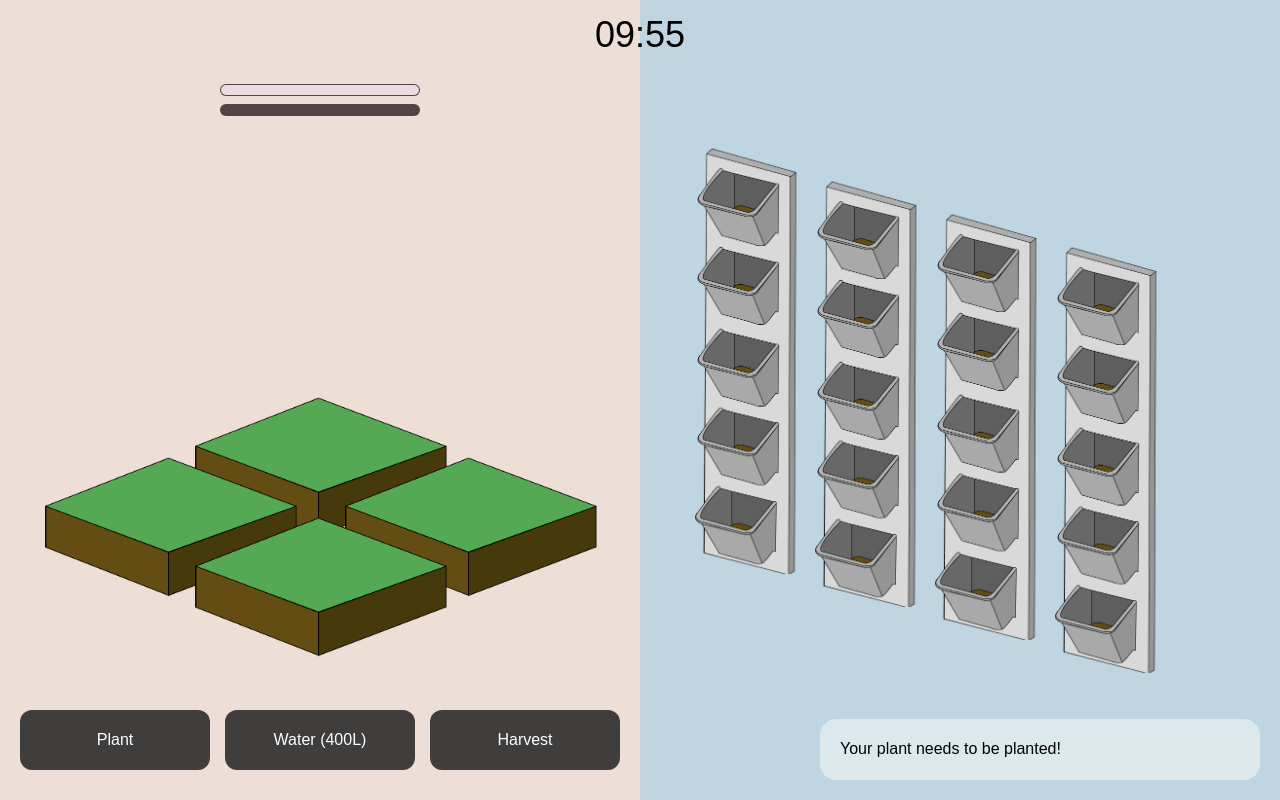
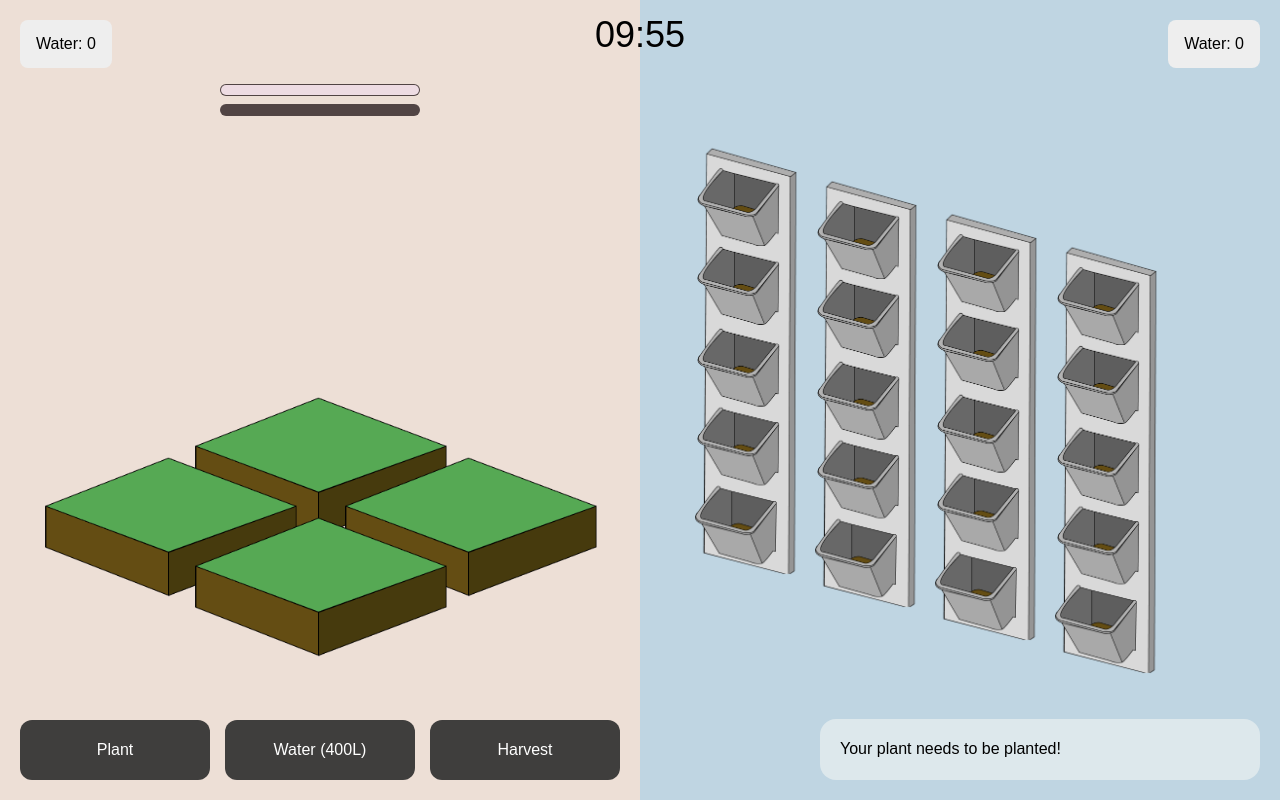
Before and after one commit to quentinguidee/farmup, a React (Vite) app: page / in a window 1280 px wide. Built offline with nearby package versions, Linux system fonts and the light colour scheme.

Commit message:
Show water consumption
Signed-off-by: Quentin Guidée <git@arra.red>

```diff
--- a/src/App.tsx
+++ b/src/App.tsx
@@ -5,7 +5,9 @@ import VerticalFarm from "./components/VerticalFarm";
 import { Timer } from "./components/Timer";
 import { State } from "./models/plant";
 import Notification from "./components/Notification";
+import Score from "./components/Score";
 
+import "./styles/score.css";
 import "./styles/progressbar.css";
 import "./styles/toolbar.css";
 import "./styles/farm.css";
@@ -18,6 +20,7 @@ export default function App() {
     const [state, setState] = useState<State>("state0");
     const [timerHarvest, setTimerHarvest] = useState(100);
     const [waterLevel, setWaterLevel] = useState(0);
+    const [waterLevelVertical] = useState(0);
     const [totalWater, setTotalWater] = useState(0);
 
     useEffect(() => {
@@ -53,6 +56,8 @@ export default function App() {
 
     return (
         <>
+            <Score position="left" water={totalWater} />
+            <Score position="right" water={waterLevelVertical} />
             <Toolbar onPlant={plant} onWater={water} onHarvest={harvest} />
             <Timer />
             <Notification />
--- /dev/null
+++ b/src/components/Score.tsx
@@ -0,0 +1,19 @@
+type Props = {
+    position: "left" | "right";
+    water: number;
+};
+
+export default function Score(props: Props) {
+    const { water, position } = props;
+    return (
+        <div
+            className="score"
+            style={{
+                left: position === "left" ? undefined : 20,
+                right: position === "right" ? undefined : 20,
+            }}
+        >
+            <span className="score-value">Water: {water}</span>
+        </div>
+    );
+}
--- a/src/styles/asset.css
+++ b/src/styles/asset.css
@@ -1,4 +1,3 @@
 .asset {
     width: 50%;
-    /* border: 1px solid red; */
 }
--- /dev/null
+++ b/src/styles/score.css
@@ -0,0 +1,10 @@
+.score {
+    position: fixed;
+    top: 20px;
+    display: flex;
+    justify-content: space-between;
+    align-items: center;
+    padding: 1rem;
+    background-color: #eee;
+    border-radius: 0.5rem;
+}
--- a/src/styles/toolbar.css
+++ b/src/styles/toolbar.css
@@ -1,6 +1,6 @@
 .toolbar {
     position: absolute;
-    bottom: 30px;
+    bottom: 20px;
     left: 20px;
     right: calc(50% + 20px);
     height: 60px;
```
